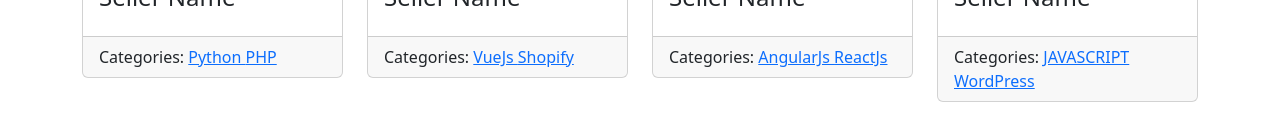
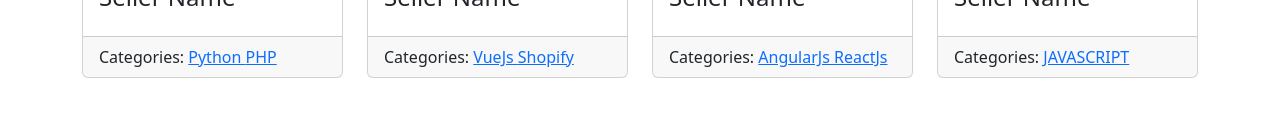
Before and after one commit to princy-singh-rajpoot/Python-Postgresql, a React (Create React App) app in the folder frontend/: page / in a window 1280 px wide. Shown: the part 1968-2107 px from the top of the page. After the commit the page ends 2086 px from the top, so only its background shows below. Built offline with nearby package versions, Linux system fonts and the light colour scheme.

Commit message:
commiting header.js

```diff
--- a/frontend/src/App.js
+++ b/frontend/src/App.js
@@ -410,7 +410,7 @@
                     <h4 className="card-title">Seller Name</h4>
                   </div>
                   <div className='card-footer'>
-                  Categories: <a href="#"> JAVASCRIPT </a><a href="#"> WordPress </a>
+                  Categories: <a href="#"> JAVASCRIPT </a>
                   </div>
                 </div>
               </div>
```
